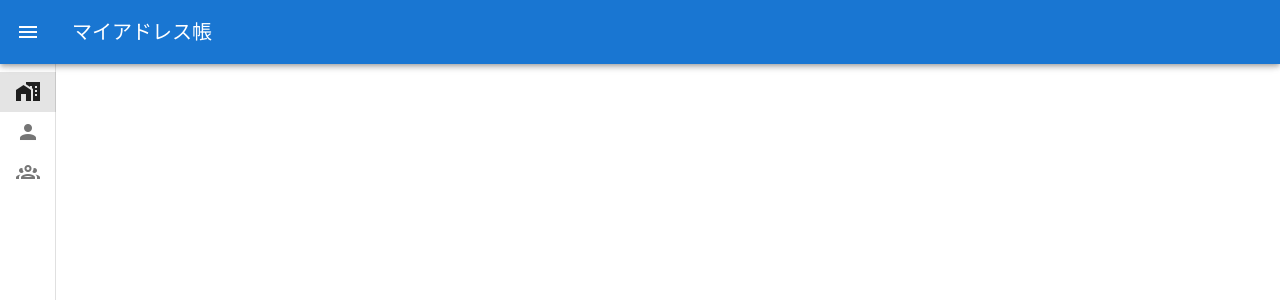
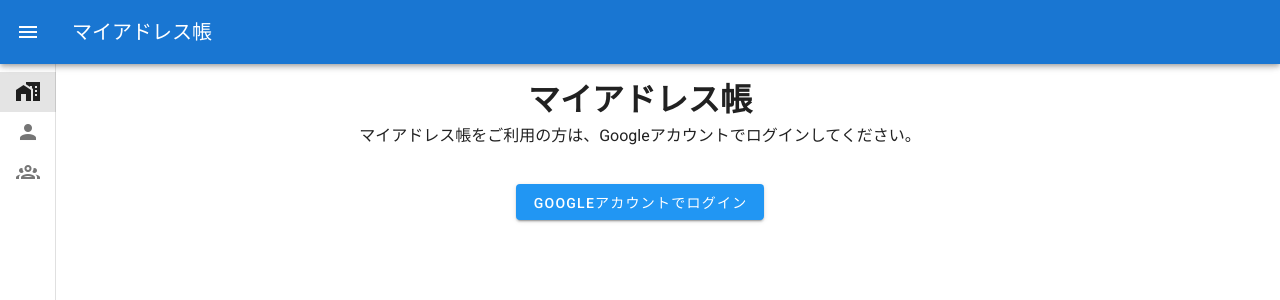
Before and after one commit to namu0111/vue-sample-app, a Vue app: page /login in a window 1280 px wide. Shown: the top 300 px of the page. Built offline with nearby package versions, Linux system fonts and the light colour scheme; no server answers.

Commit message:
add: Login 画面作成、Login リダイレクトルート作成

```diff
--- a/src/router/index.js
+++ b/src/router/index.js
@@ -1,8 +1,10 @@
 import Vue from 'vue'
 import VueRouter from 'vue-router'
 import Home from '../views/Home.vue'
+import Login from '../views/Login.vue'
 import Addresses from '../views/Addresses.vue'
 import AddressForm from '../views/AddressForm.vue'
+import firebase from 'firebase'
 
 Vue.use(VueRouter)
 
@@ -10,7 +12,8 @@ const routes = [
   {
     path: '/',
     name: 'home',
-    component: Home
+    component: Home,
+    meta: { requiresAuth: true },
   },
   {
     path: '/about',
@@ -18,17 +21,25 @@ const routes = [
     // route level code-splitting
     // this generates a separate chunk (about.[hash].js) for this route
     // which is lazy-loaded when the route is visited.
-    component: () => import(/* webpackChunkName: "about" */ '../views/About.vue')
+    component: () => import(/* webpackChunkName: "about" */ '../views/About.vue'),
+    meta: { requiresAuth: true },
   },
   {
     path: '/addresses',
     name: 'addresses',
-    component: Addresses
+    component: Addresses,
+    meta: { requiresAuth: true },
   },
   {
     path: '/addresses/:address_id?/edit',
     name: 'address_edit',
-    component: AddressForm
+    component: AddressForm,
+    meta: { requiresAuth: true },
+  },
+  {
+    path: '/login',
+    name: 'Login',
+    component: Login,
   },
 ]
 
@@ -38,4 +49,21 @@ const router = new VueRouter({
   routes
 })
 
+router.beforeEach((to, from, next) => {
+  const requiresAuth = to.matched.some(record => record.meta.requiresAuth)
+  if (requiresAuth) {
+    firebase.auth().onAuthStateChanged(function (user) {
+      if (user) {
+        next()
+      } else {
+        next({
+          name: 'Login',
+        })
+      }
+    })
+  } else {
+    next() // next() を常に呼び出すようにしてください!
+  }
+})
+
 export default router
--- /dev/null
+++ b/src/views/Login.vue
@@ -0,0 +1,24 @@
+<template>
+  <v-container text-center justify-center>
+    <v-layout row wrap>
+      <v-flex xs12>
+        <h1>マイアドレス帳</h1>
+        <p>マイアドレス帳をご利用の方は、Googleアカウントでログインしてください。</p>
+      </v-flex>
+
+      <v-flex xs12 mt-5>
+        <v-btn color='info' @click="login">Googleアカウントでログイン</v-btn>
+      </v-flex>
+    </v-layout>
+  </v-container>
+</template>
+
+<script>
+import { mapActions } from 'vuex'
+
+export default {
+  methods: {
+    ...mapActions(['login'])
+  },
+}
+</script>
```
